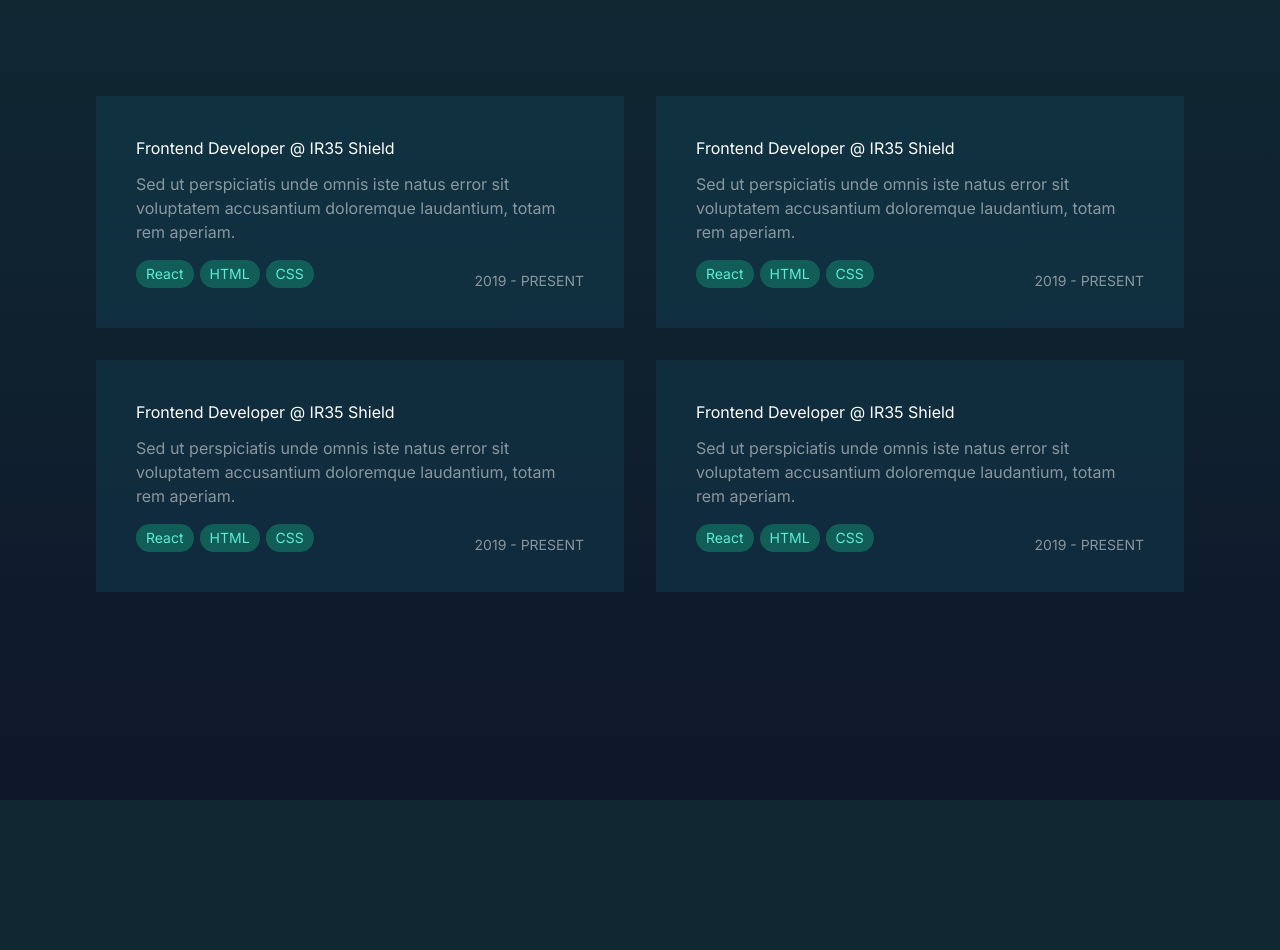
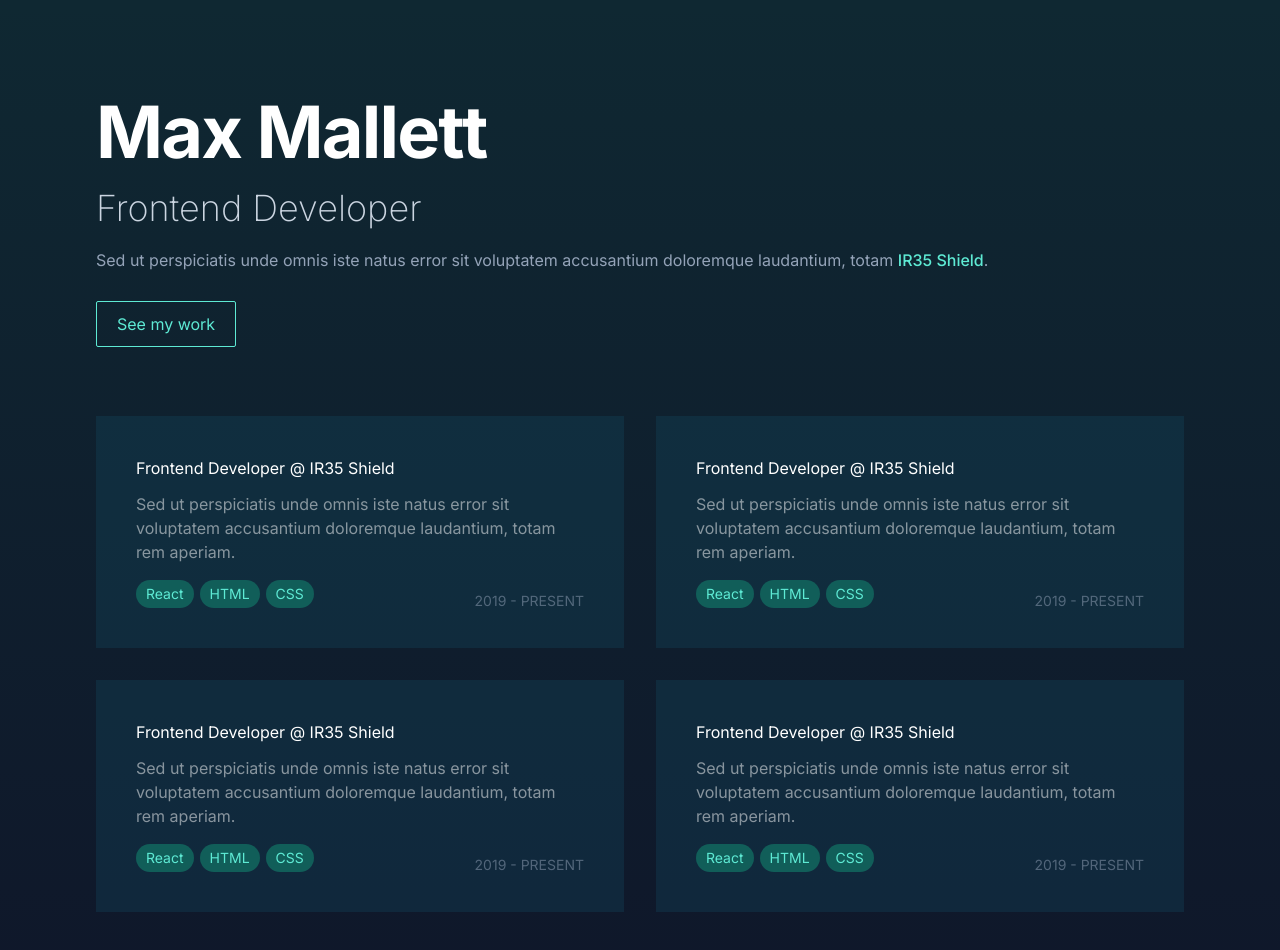
Before and after one commit to maxdmallett/next-js-portfolio-max-mallett, a Next.js app: page / in a window 1280 px wide. Shown: the top 950 px of the page. Before the commit the page ends 800 px from the top, so only its background shows below. Built offline with nearby package versions, Linux system fonts and the light colour scheme.

Commit message:
Hero section WIP

```diff
--- a/src/app/components/ProjectCard.tsx
+++ b/src/app/components/ProjectCard.tsx
@@ -3,7 +3,7 @@
 const ProjectCard = () => {
     return (
         <a href="/" className='flex flex-col bg-cyan-900 bg-opacity-30 p-10'>
-            <h6 className='mb-3'>
+            <h6 className='text-white mb-3'>
                 Frontend Developer @ IR35 Shield
             </h6>
             <p className='text-md text-white text-opacity-50 mb-4'>
--- a/src/app/layout.tsx
+++ b/src/app/layout.tsx
@@ -15,7 +15,9 @@
 }) {
   return (
     <html lang="en">
-      <body className={inter.className}>{children}</body>
+      <body
+        className={inter.className + ' text-slate-400 antialiased selection:bg-teal-300 selection:text-teal-900"'}
+    >{children}</body>
     </html>
   )
 }
--- a/src/app/page.tsx
+++ b/src/app/page.tsx
@@ -5,6 +5,24 @@
         <main className="flex min-h-screen flex-col items-center justify-between p-24">
 
             <div className='container bg'>
+
+                <section className='mb-20'>
+                    <h1 className="text-7xl font-bold tracking-tight text-white mb-5">
+                        Max Mallett
+                    </h1>
+                    <h2 className='text-4xl font-extralight text-slate-300 mb-5'>
+                        Frontend Developer
+                    </h2>
+                    <p className='mb-10'>
+                        Sed ut perspiciatis unde omnis iste natus error sit voluptatem accusantium doloremque laudantium, totam <a href='/' className='text-teal-300 font-medium'>IR35 Shield</a>.
+                    </p>
+                    <a
+                        href="#"
+                        className="rounded-sm bg-transparent border border-teal-300 px-5 py-3 text-md font-normal text-teal-300"
+                    >
+                        See my work
+                    </a>
+                </section>
 
                 <section>
                     <div className='grid grid-cols-2 gap-8'>
```
